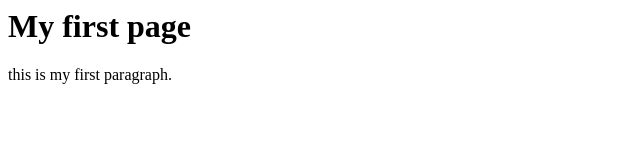
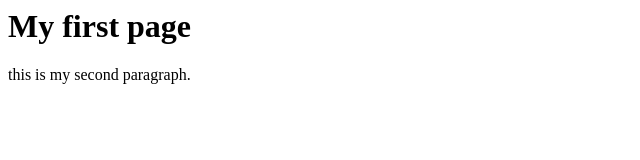
Before and after one commit to malkhafaji/test, a plain HTML site: page index.html in a window 1280 px wide. Shown: the full height of the page, 0-640 px from the left. Drawn offline with Linux system fonts and the light colour scheme.

Commit message:
Update index.html

```diff
--- a/index.html
+++ b/index.html
@@ -2,7 +2,7 @@
 	<body>
 		<h1>My first page</h1>
 		<p>
-			this is my first paragraph.
+			this is my second paragraph.
 		</p>
 	</body>
 </html>
```
